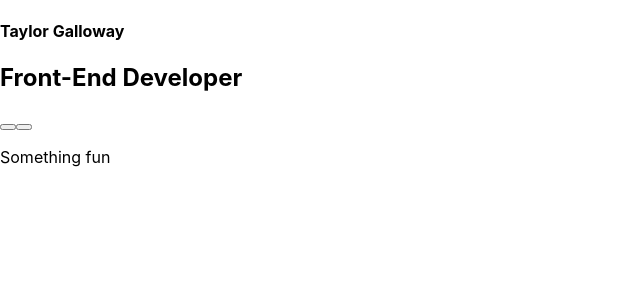
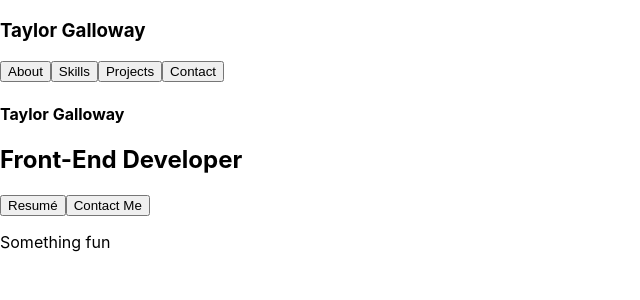
Before and after one commit to tylrs/taylor-portfolio, a React (Create React App) app: page / in a window 1280 px wide. Shown: the top 300 px of the page, without its empty margins (0-640 px from the left). Built offline with nearby package versions, Linux system fonts and the light colour scheme.

Commit message:
Add nav bar JSX

```diff
--- a/src/components/App/App.js
+++ b/src/components/App/App.js
@@ -4,15 +4,23 @@ const App = () => {
 
     return (
         <main>
-            <header></header>
+            <header>
+                <h3>Taylor Galloway</h3>
+                <nav>
+                    <button>About</button>
+                    <button>Skills</button>
+                    <button>Projects</button>
+                    <button>Contact</button>
+                </nav>
+            </header>
             <section>
                 <article className='intro'>
                     <section className='intro-left'>
                         <h1>Taylor Galloway</h1>
                         <h2>Front-End Developer</h2>
                         <div className='intro-button-container'>
-                            <button className='resume-button'></button>
-                        <button className='contact-me-button'></button>
+                            <button className='resume-button'>Resumé</button>
+                            <button className='contact-me-button'>Contact Me</button>
                         </div>
                         <div className='socials'>
 
```
